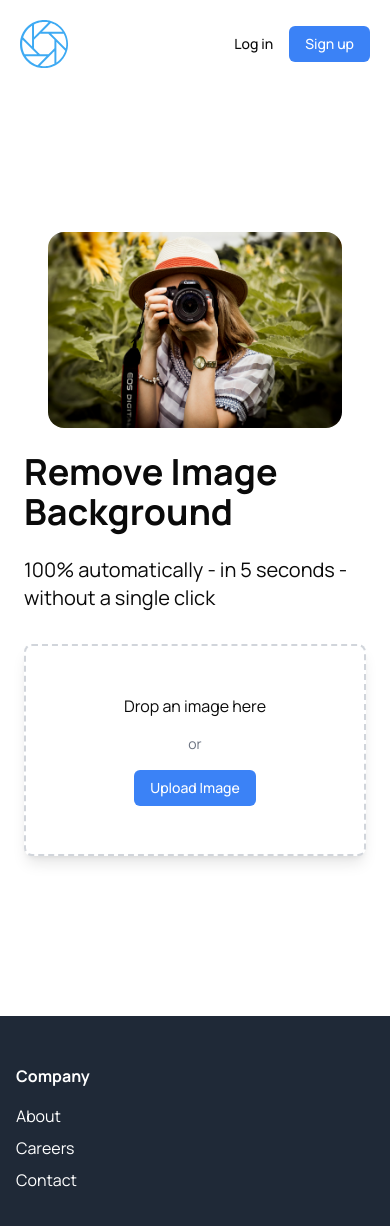
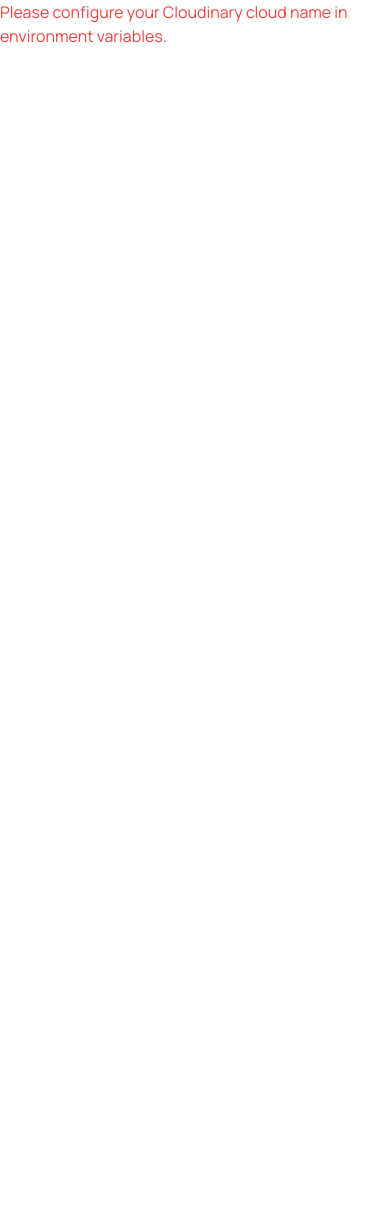
Before and after one commit to mateenshamsi/creatorStudio, a Next.js app: page /removebg in a window 390 px wide. Shown: the top 1226 px of the page. After the commit the page ends 844 px from the top, so only its background shows below. Built offline with nearby package versions, Linux system fonts and the light colour scheme.

Commit message:
Image removal

```diff
--- a/next.config.mjs
+++ b/next.config.mjs
@@ -5,6 +5,7 @@ const nextConfig = {
     },
     env: {
       GROQ_API_KEY: process.env.GROQ_API_KEY,
+      NEXT_PUBLIC_CLOUDINARY_CLOUD_NAME: process.env.CLOUDINARY_CLOUD_NAME,
     },
   };
 
--- /dev/null
+++ b/src/app/api/upload-image/route.ts
@@ -0,0 +1,72 @@
+import { auth } from "@clerk/nextjs/server";
+import { NextRequest, NextResponse } from "next/server";
+import { v2 as cloudinary } from 'cloudinary';
+import { uploadImage } from "@/libs/upload-image";
+
+interface CloudinaryUploadResult {
+  public_id: string;
+  secure_url: string;
+  folder?: string;
+  [key: string]: any;
+}
+
+// Cloudinary Configuration
+cloudinary.config({
+  cloud_name: process.env.CLOUDINARY_CLOUD_NAME,
+  api_key: process.env.CLOUDINARY_API_KEY,
+  api_secret: process.env.CLOUDINARY_API_SECRET,
+});
+
+export async function POST(req: NextRequest) {
+  const { userId } = auth();
+  if (!userId) {
+    return NextResponse.json({ error: "Error authenticating user" }, { status: 401 });
+  }
+
+  try {
+    const formData = await req.formData();
+    const file = formData.get("image") as File;
+    if (!file) {
+      return NextResponse.json({ error: "File not found" }, { status: 400 });
+    }
+
+    // Using the uploadImage utility function
+
+
+    // If you want to use direct cloudinary upload instead of uploadImage utility:
+
+    const bytes = await file.arrayBuffer();
+    const buffer = Buffer.from(bytes);
+
+    const res = await new Promise<CloudinaryUploadResult>((resolve, reject) => {
+      const uploadStream = cloudinary.uploader.upload_stream(
+        {
+          folder: "CreatorStudio",
+        },
+        (err, result) => {
+          if (err) {
+            console.error("Error uploading to Cloudinary:", err);
+            reject(err);
+          } else {
+            resolve(result as CloudinaryUploadResult);
+          }
+        }
+      );
+      uploadStream.end(buffer);
+    });
+
+    return NextResponse.json({
+      secure_url: res.secure_url,
+      public_id: res.public_id,
+      folder: res.folder,
+    });
+
+
+  } catch (err) {
+    console.error("Error uploading image:", err);
+    return NextResponse.json(
+      { error: "An error occurred during the upload" },
+      { status: 500 }
+    );
+  }
+}
--- a/src/app/removebg/page.tsx
+++ b/src/app/removebg/page.tsx
@@ -1,150 +1,127 @@
-"use client";
-import Image from "next/image";
-import Link from "next/link";
-import Logo from "@/Icons/Logo";
-import React, { useRef, useState } from "react";
+'use client';
 
-export default function LandingPage() {
-  const fileInputRef = useRef(null);
-  const [imagePreview, setImagePreview] = useState(null);
-  const [isDragging, setIsDragging] = useState(false);
+import { FormEvent, useState } from 'react';
+import axios from 'axios';
+import { Button } from '@/components/ui/button';
+import { CldImage, CldUploadWidget } from 'next-cloudinary';
 
-  const handleImageUpload = () => {
-    if (fileInputRef.current) {
-      fileInputRef.current.click();
+// Add this at the top of your file
+declare global {
+  var cloudinary: any;
+}
+
+export default function ImageUploader() {
+  const [imageFile, setImageFile] = useState<File | null>(null);
+  const [imageUrl, setImageUrl] = useState<string | null>(null);
+  const [loading, setLoading] = useState(false);
+  const [error, setError] = useState<string | null>(null);
+  const [uploadedImageId, setUploadedImageId] = useState("");
+
+  const cloudName = process.env.NEXT_PUBLIC_CLOUDINARY_CLOUD_NAME;
+
+  // Add this check at the start of your component
+  if (!cloudName) {
+    console.error('No cloudinary name found');
+    return (
+      <div className="text-red-500">
+        Please configure your Cloudinary cloud name in environment variables.
+      </div>
+    );
+  }
+
+  const handleFileChange = (e: React.ChangeEvent<HTMLInputElement>) => {
+    if (e.target.files) {
+      const file = e.target.files[0];
+      if (file) {
+        setImageFile(file);
+        setError(null);
+        const previewUrl = URL.createObjectURL(file);
+        setImageUrl(previewUrl);
+      }
     }
   };
 
-  const handleFileChange = (event) => {
-    const file = event.target.files ? event.target.files[0] : event.dataTransfer.files[0];
-    if (file) {
-      const imageUrl = URL.createObjectURL(file);
-      setImagePreview(imageUrl);
-      console.log("Uploaded file:", file);
+  const onSumbitHandler = async(e: FormEvent<HTMLFormElement>) => {
+    e.preventDefault();
+    setLoading(true);
+    try {
+      if(!imageFile) {
+        setError("Please select an image");
+        return;
+      }
+      const formData = new FormData();
+      formData.append("image", imageFile);
+
+      const res = await axios.post('/api/upload-image', formData);
+      const data = await res.data;
+      console.log("Upload response:", data);
+
+      if(data && data.public_id) {
+        setUploadedImageId(data.public_id);
+      } else {
+        setError("Failed to get image ID from upload");
+      }
+    } catch(err: any) {
+      console.error("Error uploading image:", err);
+      setError(err.message || "Error uploading image");
+    } finally {
+      setLoading(false);
     }
   };
 
-  const handleDragOver = (event) => {
-    event.preventDefault();
-    setIsDragging(true);
-  };
+  return (
+    <div className="flex flex-col gap-6 p-4 max-w-2xl mx-auto">
+      <form onSubmit={onSumbitHandler} className="flex flex-col gap-4">
+        <input
+          type="file"
+          onChange={handleFileChange}
+          accept="image/*"
+          className="file:mr-4 file:py-2 file:px-4 file:rounded-full file:border-0
+            file:text-sm file:font-semibold file:bg-blue-50 file:text-blue-700
+            hover:file:bg-blue-100"
+        />
+        <Button
+          type="submit"
+          disabled={loading || !imageFile}
+          className="w-full"
+        >
+          {loading ? 'Uploading...' : 'Upload'}
+        </Button>
+      </form>
 
-  const handleDragLeave = () => {
-    setIsDragging(false);
-  };
+      {error && (
+        <div className="text-red-500 text-sm">{error}</div>
+      )}
 
-  const handleDrop = (event) => {
-    event.preventDefault();
-    setIsDragging(false);
-    handleFileChange(event); // Handle the dropped file
-  };
+      <div className="grid grid-cols-1 md:grid-cols-2 gap-4">
+        {/* Local Preview */}
+        {imageUrl && (
+          <div className="flex flex-col gap-2">
+            <h3 className="text-lg font-semibold">Original Preview:</h3>
+            <img
+              src={imageUrl}
+              alt="Preview"
+              className="w-full h-auto rounded-lg shadow-md"
+            />
+          </div>
+        )}
 
-  return (
-    <div className="flex flex-col min-h-screen">
-      {/* Header */}
-      <header className="flex items-center justify-between p-5 bg-white">
-        <div className="flex items-center space-x-4">
-          <Logo height={48} width={48} className="container bg-center flex" />
-          <nav className="hidden md:flex space-x-4">
-            {["Features", "Use Cases", "Pricing", "Blog"].map((item) => (
-              <Link href="#" key={item} className="text-sm font-medium">
-                {item}
-              </Link>
-            ))}
-          </nav>
-        </div>
-        <div className="flex items-center space-x-4">
-          <button className="text-sm font-medium">Log in</button>
-          <button className="bg-blue-500 text-white px-4 py-2 rounded-md text-sm font-medium">
-            Sign up
-          </button>
-        </div>
-      </header>
-
-      {/* Main content */}
-      <main className="flex-grow">
-        <section className="relative px-6 py-20 mx-auto my-10 max-w-screen-lg">
-          <div className="flex flex-col md:flex-row items-center">
-            <div className="md:w-1/2 p-6">
-              <Image
-                src="/images/Image Studio Main Image.jpg"
-                alt="Remove Image Background"
-                width={813}
-                height={542}
-                className="rounded-2xl"
-              />
-            </div>
-            <div className="md:w-1/2 mb-10">
-              <h1 className="text-4xl md:text-6xl font-bold mb-6">
-                Remove Image Background
-              </h1>
-              <p className="text-xl mb-8">
-                100% automatically - in 5 seconds - without a single click
-              </p>
-              <div
-                className={`bg-white p-6 rounded-lg shadow-lg border-2 ${isDragging ? "border-blue-500" : "border-gray-300"} border-dashed`}
-                onDragOver={handleDragOver}
-                onDragLeave={handleDragLeave}
-                onDrop={handleDrop}
-              >
-                <div className="rounded-lg p-6 text-center">
-                  <p className="mb-4">Drop an image here</p>
-                  <p className="text-sm text-gray-500">or</p>
-                  <button
-                    onClick={handleImageUpload}
-                    className="mt-4 bg-blue-500 text-white px-4 py-2 rounded-md text-sm font-medium"
-                    aria-label="Upload Image"
-                  >
-                    Upload Image
-                  </button>
-                  <input
-                    type="file"
-                    ref={fileInputRef}
-                    onChange={handleFileChange}
-                    className="hidden"
-                    accept="image/*"
-                  />
-                </div>
-
-                {/* Preview Section */}
-                {imagePreview && (
-                  <div className="mt-4">
-                    <p className="text-center">Preview:</p>
-                    <Image
-                      src={imagePreview}
-                      alt="Image Preview"
-                      width={300}
-                      height={300}
-                      className="rounded-md mx-auto"
-                    />
-                  </div>
-                )}
-              </div>
-            </div>
+        {/* Cloudinary Image with Background Removal */}
+        {uploadedImageId && (
+          <div className="flex flex-col gap-2">
+            <h3 className="text-lg font-semibold">Processed Image:</h3>
+            <CldImage
+              width="400"
+              height="400"
+              src={uploadedImageId}
+              sizes="100vw"
+              alt="Uploaded image"
+              removeBackground
+              className="w-full h-auto rounded-lg shadow-md"
+            />
           </div>
-        </section>
-      </main>
-
-      {/* Footer */}
-      <footer className="bg-gray-800 text-white py-12">
-        <div className="container mx-auto px-4">
-          <div className="grid grid-cols-2 md:grid-cols-5 gap-8">
-            <div>
-              <h3 className="font-bold mb-4">Company</h3>
-              <ul className="space-y-2">
-                {["About", "Careers", "Contact"].map((item) => (
-                  <li key={item}>
-                    <Link href="#" className="hover:underline">
-                      {item}
-                    </Link>
-                  </li>
-                ))}
-              </ul>
-            </div>
-            {/* Add other footer sections here */}
-          </div>
-        </div>
-      </footer>
+        )}
+      </div>
     </div>
   );
 }
--- /dev/null
+++ b/src/libs/upload-image.ts
@@ -0,0 +1,18 @@
+import cloudinary from 'cloudinary'
+export const uploadImage = async(file:File,folder:string)=>{
+    const buffer = await file.arrayBuffer()
+    const bytes =  Buffer.from(buffer)
+
+    return  new Promise(async(resolve,reject)=>{
+       await cloudinary.uploader.upload_stream({
+            resource_type:'auto' ,
+            folder:folder
+        },async(err,res)=>{
+            if(err) {
+                reject(err.message)
+            }
+            resolve(res)
+        }).end(bytes)
+    })
+
+}
```
Also changed, not shown: package.json (+6 -1 lines), src/libs/cloudinary.ts (added), 1 other file (tests, documents, lock files or other folders).
